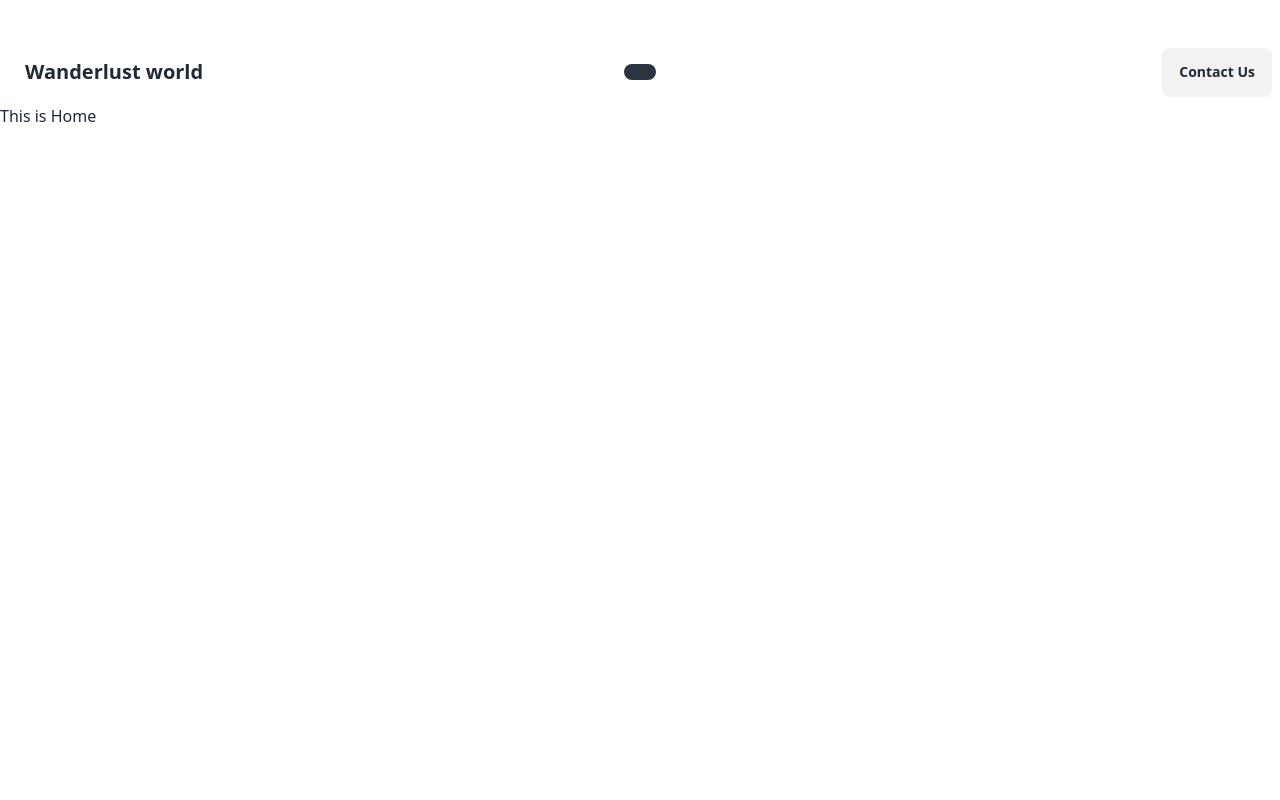
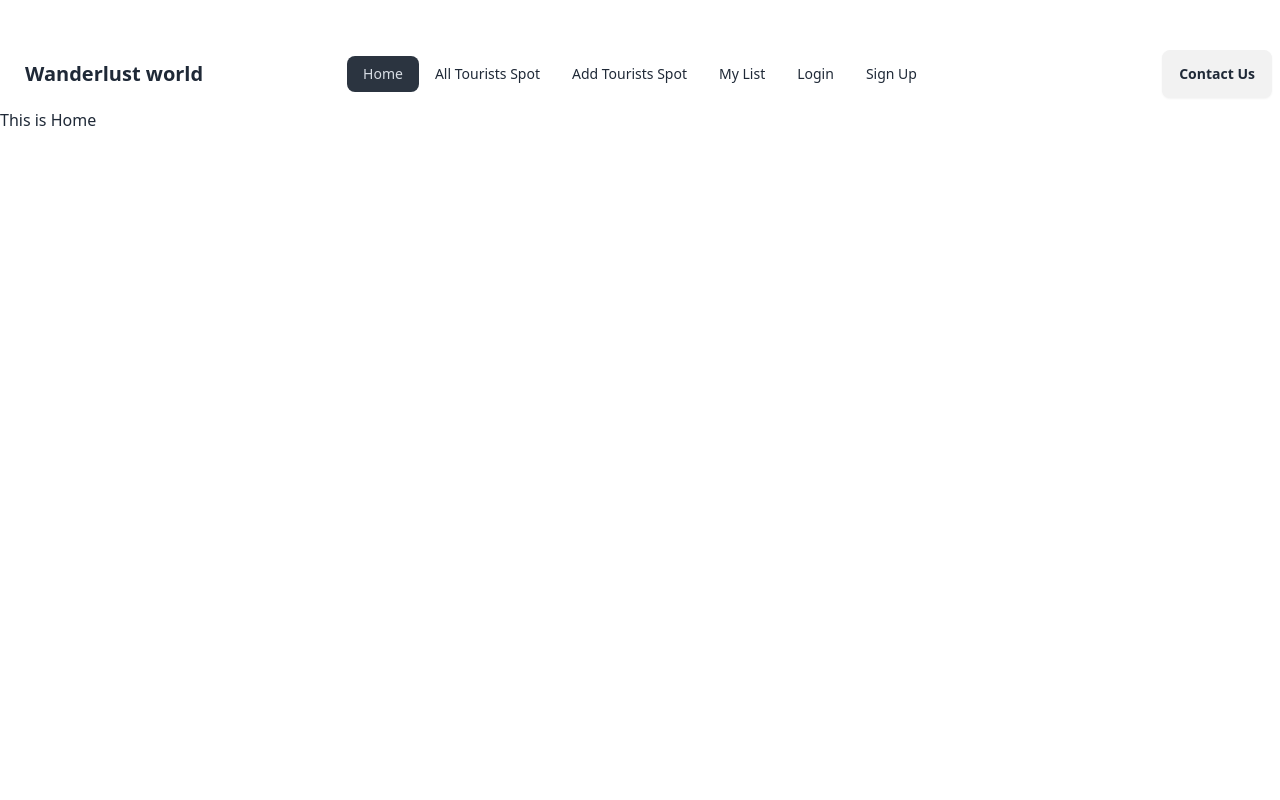
Before and after one commit to Sohelrana2815/wanderlust-world-client, a React (Vite) app: page / in a window 1280 px wide. Shown: the top 800 px of the page. Built offline with nearby package versions, Linux system fonts and the light colour scheme.

Commit message:
navbar items

```diff
--- a/src/Shared/Navbar/Navbar.jsx
+++ b/src/Shared/Navbar/Navbar.jsx
@@ -4,7 +4,24 @@ const Navbar = () => {
   const navLinks = (
     <>
       <li>
-        <NavLink></NavLink>
+        <NavLink to="/">Home</NavLink>
+      </li>
+      <li>
+        <NavLink to="$">All Tourists Spot</NavLink>
+      </li>
+      <li>
+        <NavLink to="$">Add Tourists Spot</NavLink>
+      </li>
+      <li>
+        <NavLink to="$">My List</NavLink>
+      </li>
+
+      <li>
+        <NavLink to="$">Login</NavLink>
+      </li>
+
+      <li>
+        <NavLink to="$">Sign Up</NavLink>
       </li>
     </>
   );
```
